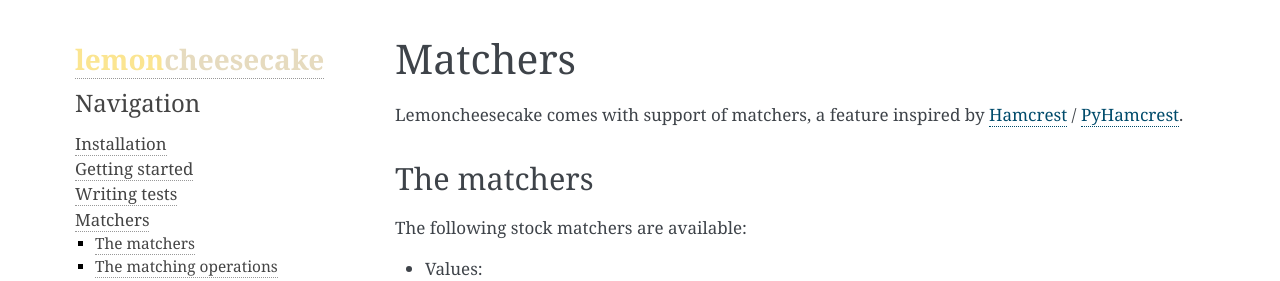
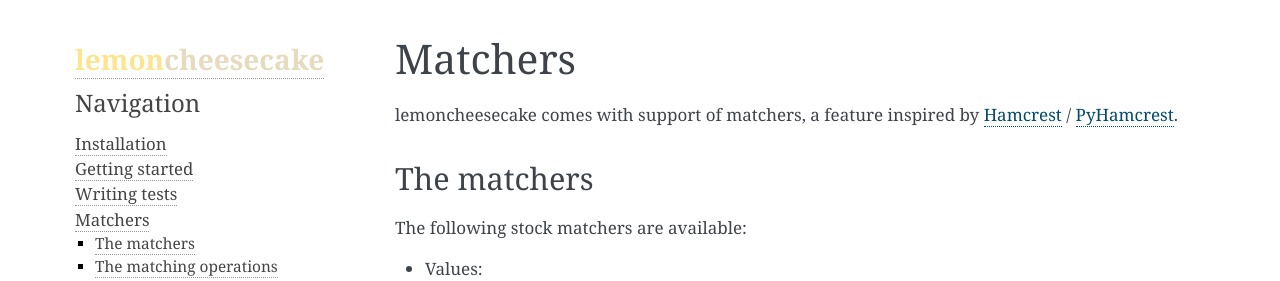
Before and after one commit to lemoncheesecake/lemoncheesecake, a Sphinx documentation site: the page built from doc/matchers.rst, in a window 1280 px wide and 900 px high. Shown: the top 281 px of the window. Built offline with Sphinx 7.4.7, drawn with Linux system fonts in a browser that asks for light colours.

```diff
--- a/doc/fixtures.rst
+++ b/doc/fixtures.rst
@@ -3,7 +3,7 @@
 Fixtures
 ========
 
-Lemoncheesecake provides a fixture system similar to what `pytest <https://pytest.org>`_ offers
+lemoncheesecake provides a fixture system similar to what `pytest <https://pytest.org>`_ offers
 (http://doc.pytest.org/en/latest/fixture.html).
 Fixtures are a powerful and modular way to inject dependencies into your tests.
 
@@ -108,7 +108,7 @@ Please note that:
 - a fixture can use other fixtures as arguments, in this case the scope level compatibility must be respected:
   for example, a ``test`` scoped fixture can use a ``session`` scoped fixture, but the opposite is not true
 
-Lemoncheesecake provides several special builtin fixtures:
+lemoncheesecake provides several special builtin fixtures:
 
 - ``cli_args`` (scope: ``pre_run``) is the object returned by ``parse_args`` of the
   `argparse <https://docs.python.org/2/library/argparse.html>`_ module and that contains the actual CLI arguments;
--- a/doc/matchers.rst
+++ b/doc/matchers.rst
@@ -3,7 +3,7 @@
 Matchers
 ========
 
-Lemoncheesecake comes with support of matchers, a feature inspired by
+lemoncheesecake comes with support of matchers, a feature inspired by
 `Hamcrest <http://hamcrest.org/>`_ / `PyHamcrest <https://github.com/hamcrest/PyHamcrest>`_.
 
 The matchers
```
